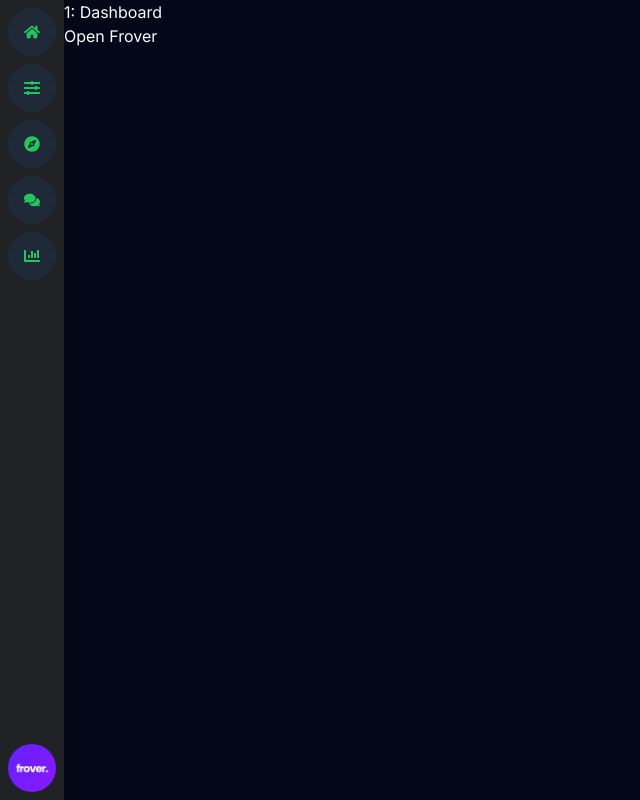
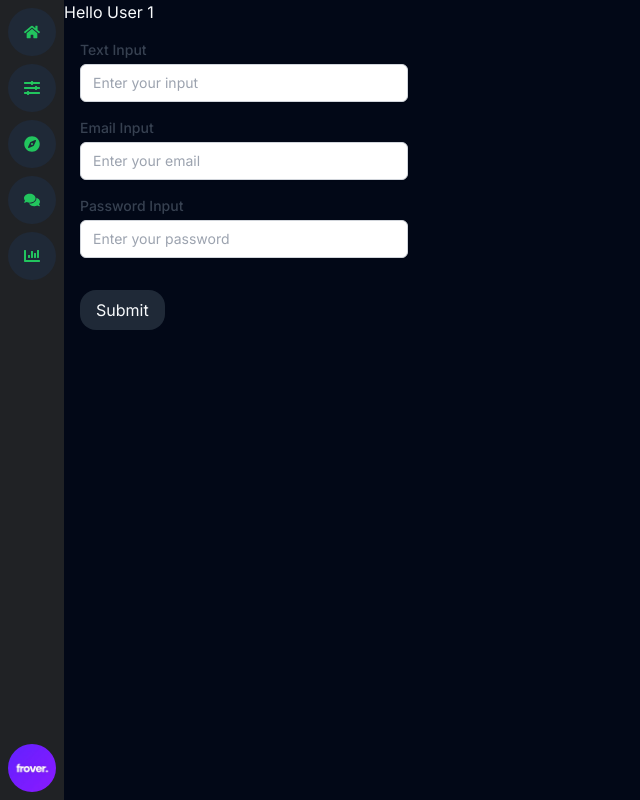
Before and after one commit to Shivansh-22866/discord-navbar, a Next.js app: page /1/dashboard in a window 1280 px wide. Shown: the whole page, without its empty margins (0-640 px from the left). Built offline with nearby package versions, Linux system fonts and the light colour scheme.

Commit message:
CustomInput changes

```diff
--- a/src/app/[userId]/dashboard/page.tsx
+++ b/src/app/[userId]/dashboard/page.tsx
@@ -1,6 +1,6 @@
-'use client'
-import React from 'react';
-import CustomDialog from '../../../components/CustomDialog';
+'use client';
+import React, { useState } from 'react';
+import CustomInput from '@/components/CustomInput';
 
 interface UserDetailsProps {
   params: {
@@ -8,21 +8,76 @@ interface UserDetailsProps {
   };
 }
 
-function Dashboard({ params }: UserDetailsProps) {
-  const dialogContent = {
-    title: 'Frover',
-    userName: 'User123',
-    email: 'abc@xyz.com',
-    buttons: ['Settings', 'Feedback', 'Help'],
-    userImage: '/logo.jpeg'
+const UserDetails: React.FC<UserDetailsProps> = ({ params }) => {
+  const [inputValue, setInputValue] = useState('');
+  const [emailValue, setEmailValue] = useState('');
+  const [passwordValue, setPasswordValue] = useState('');
+
+  const handleSubmit = (e: React.FormEvent<HTMLFormElement>) => {
+    e.preventDefault();
+    console.log('Form submitted');
+  };
+
+  const textInputOptions = {
+    type: 'text',
+    includeAll: [],
+    includeOneOf: ['a', 'b', 'c'],
+    exclude: ['admin'],
+    placeholder: 'Enter your input',
+    required: true,
+    minLength: 5,
+    maxLength: 100,
+    value: inputValue,
+    setValue: setInputValue,
+    pattern: '^[a-zA-Z ]*$',
+    name: 'text-input' // Example name attribute
+  };
+
+  const emailInputOptions = {
+    type: 'email',
+    includeAll: [],
+    includeOneOf: [],
+    exclude: ['.tk', '@yaml'],
+    placeholder: 'Enter your email',
+    required: true,
+    minLength: 5,
+    maxLength: 100,
+    value: emailValue,
+    setValue: setEmailValue,
+    pattern: '^\\S+@\\S+\\.\\S+$',
+    name: 'email-input' // Example name attribute
+  };
+
+  const passwordInputOptions = {
+    type: 'password',
+    includeAll: [],
+    includeOneOf: [],
+    exclude: [],
+    placeholder: 'Enter your password',
+    required: true,
+    minLength: 8,
+    maxLength: 20,
+    value: passwordValue,
+    setValue: setPasswordValue,
+    pattern: '^[a-zA-Z0-9!@#$%^&*]*$',
+    name: 'password-input' // Example name attribute
   };
 
   return (
-    <div className='ml-16'>
-      <h1>{params.userId}: Dashboard</h1>
-      <CustomDialog content={dialogContent} />
+    <div className="ml-16">
+      <h1>Hello User {params.userId}</h1>
+      <div className="p-4 w-[360px]">
+        <form onSubmit={handleSubmit}>
+          <CustomInput options={textInputOptions} label="Text Input" />
+          <CustomInput options={emailInputOptions} label="Email Input" />
+          <CustomInput options={passwordInputOptions} label="Password Input" />
+          <button type="submit" className="btn btn-primary mt-4 bg-gray-800 px-4 py-2 rounded-2xl hover:bg-gray-600 hover:rounded-md transition-all duration-[0.5s]">
+            Submit
+          </button>
+        </form>
+      </div>
     </div>
   );
-}
+};
 
-export default Dashboard;
+export default UserDetails;
--- a/src/app/[userId]/page.tsx
+++ b/src/app/[userId]/page.tsx
@@ -28,7 +28,8 @@ const UserDetails: React.FC<UserDetailsProps> = ({ params }) => {
     maxLength: 100,
     value: inputValue,
     setValue: setInputValue,
-    pattern: '^[a-zA-Z ]*$'
+    pattern: '^[a-zA-Z ]*$',
+    name: 'text-input'
   };
 
   const emailInputOptions = {
@@ -41,7 +42,8 @@ const UserDetails: React.FC<UserDetailsProps> = ({ params }) => {
     maxLength: 100,
     value: emailValue,
     setValue: setEmailValue,
-    pattern: '^\\S+@\\S+\\.\\S+$'
+    pattern: '^\\S+@\\S+\\.\\S+$',
+    name: 'email-input'
   };
 
   const passwordInputOptions = {
@@ -54,7 +56,8 @@ const UserDetails: React.FC<UserDetailsProps> = ({ params }) => {
     maxLength: 20,
     value: passwordValue,
     setValue: setPasswordValue,
-    pattern: '^[a-zA-Z0-9!@#$%^&*]*$'
+    pattern: '^[a-zA-Z0-9!@#$%^&*]*$',
+    name: 'password-input'
   };
 
   return (
--- a/src/components/CustomDialog.tsx
+++ b/src/components/CustomDialog.tsx
@@ -1,5 +1,3 @@
-// CustomDialog.tsx
-
 import React, { useEffect, useRef, useState } from 'react';
 import { Dialog, DialogTrigger, DialogContent, DialogClose, DialogHeader, DialogFooter, DialogTitle } from './ui/dialog';
 import { Drawer, DrawerTrigger, DrawerContent, DrawerClose, DrawerHeader, DrawerFooter, DrawerTitle } from './ui/drawer';
@@ -11,14 +9,13 @@ interface DialogContentProps {
     userName: string;
     email: string;
     buttons: string[];
-    userImage: string; // Adding userImage prop
+    userImage: string;
   };
 }
 
 const CustomDialog: React.FC<DialogContentProps> = ({ content }) => {
   const dialogRef = useRef<HTMLDivElement | null>(null);
 
-  // Use local state to manage the dialog visibility
   const [isDialogOpen, setIsDialogOpen] = useState(false);
 
   useEffect(() => {
--- a/src/components/CustomInput.tsx
+++ b/src/components/CustomInput.tsx
@@ -3,8 +3,9 @@ import React, { useState } from 'react';
 type InputProps = {
   options: {
     type: 'text' | 'number' | 'tel' | 'url' | 'email' | 'password';
-    include: string[];
-    exclude: string[];
+    includeAll?: string[];
+    includeOneOf?: string[];
+    exclude?: string[];
     placeholder: string;
     required: boolean;
     minLength?: number;
@@ -12,6 +13,7 @@ type InputProps = {
     value: string;
     setValue: (value: string) => void;
     pattern: string;
+    name: string;
   };
   label: string;
   isVisible?: boolean;
@@ -35,15 +37,18 @@ const CustomInput: React.FC<InputProps> = ({
 
     if (options.pattern && !new RegExp(options.pattern).test(value)) {
       errorMessage = `Invalid input format`;
-    }
-
-    else if (
-      options.include.length > 0 &&
-      !options.include.some(item => value.includes(item))
+    } else if (
+      options.includeAll && options.includeAll.length > 0 &&
+      !options.includeAll.every(item => value.includes(item))
     ) {
-      errorMessage = `Must include one of: ${options.include.join(', ')}`;
+      errorMessage = `Must include all of: ${options.includeAll.join(', ')}`;
     } else if (
-      options.exclude.length > 0 &&
+      options.includeOneOf && options.includeOneOf.length > 0 &&
+      !options.includeOneOf.some(item => value.includes(item))
+    ) {
+      errorMessage = `Must include one of: ${options.includeOneOf.join(', ')}`;
+    } else if (
+      options.exclude && options.exclude.length > 0 &&
       options.exclude.some(item => value.includes(item))
     ) {
       errorMessage = `Cannot include: ${options.exclude.join(', ')}`;
@@ -53,11 +58,13 @@ const CustomInput: React.FC<InputProps> = ({
 
     setError(errorMessage);
 
-    const inputElement = document.getElementById(
-      `${label.replace(/\s+/g, '-').toLowerCase()}-input`
-    ) as HTMLInputElement | null;
-    if (inputElement) {
-      inputElement.setCustomValidity(errorMessage);
+    if (options.name) {
+      const inputElement = document.getElementById(
+        `${options.name.replace(/\s+/g, '-').toLowerCase()}-input`
+      ) as HTMLInputElement | null;
+      if (inputElement) {
+        inputElement.setCustomValidity(errorMessage);
+      }
     }
   };
 
@@ -67,7 +74,7 @@ const CustomInput: React.FC<InputProps> = ({
         {label}
       </label>
       <input
-        id={`${label.replace(/\s+/g, '-').toLowerCase()}-input`}
+        id={options.name ? `${options.name.replace(/\s+/g, '-').toLowerCase()}-input` : ''}
         type={options.type}
         className={`mt-1 block w-full px-3 py-2 border ${
           error ? 'border-red-500' : 'border-gray-300'
@@ -76,9 +83,14 @@ const CustomInput: React.FC<InputProps> = ({
         value={options.value}
         onChange={handleChange}
         required={options.required}
+        onInvalid={(e) => {
+          e.preventDefault();
+          setError(e.currentTarget.validationMessage);
+        }}
         minLength={options.minLength}
         maxLength={options.maxLength}
         pattern={options.pattern}
+        name={options.name}
       />
       {error && (
         <p className="mt-1 text-sm text-red-500">{error}</p>
```
